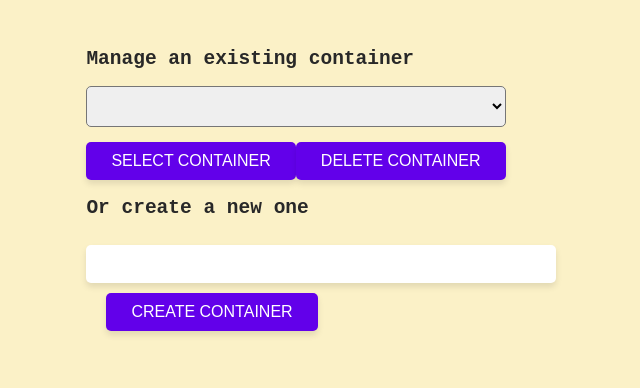
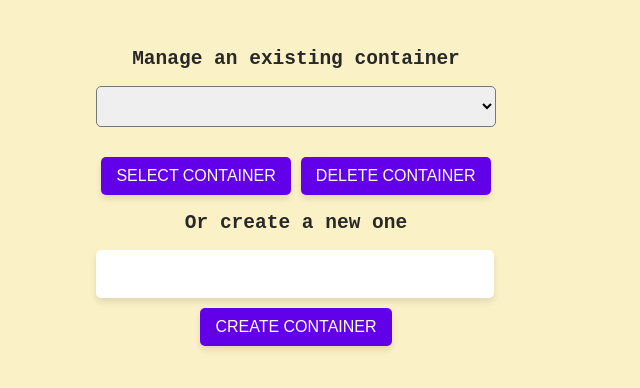
Before and after one commit to andmikael/FileManagerV2, an Angular app in the folder src/main/frontend/: page /containers in a window 1280 px wide. Shown: the top 388 px of the page, without its empty margins (344-984 px from the left). Built offline with nearby package versions, Linux system fonts and the light colour scheme.

Commit message:
added styling to containers page

```diff
--- a/src/main/frontend/src/app/containers/containers.component.css
+++ b/src/main/frontend/src/app/containers/containers.component.css
@@ -2,13 +2,20 @@ button {
     background-color: #6200ea;
     color: #fff;
     border: none;
-    padding: 10px 25px;
+    padding: 10px 15px;
     font-size: 16px;
+    margin: 0px 5px;
     text-transform: uppercase;
     border-radius: 5px;
     box-shadow: 0 4px 6px rgba(0, 0, 0, 0.1);
     cursor: pointer;
     transition: all 0.3s ease;
+}
+
+h2 {
+    display: flex;
+    justify-content: center;
+    align-items: center;
 }
 
  button.hover {
@@ -25,9 +32,12 @@ select {
 }
 
 #cont-name {
-    width: 100%;
+    display: flex;
+    justify-content: center;
+    align-items: center;
+    width: 92%;
     font-size: 16px;
-    padding: 10px 25px;
+    padding: 15px 15px;
     margin: 10px 0px;
     border: none;
     border-radius: 5px;
@@ -36,9 +46,13 @@ select {
 
 #dropdown {
     width: 100%;
+    display: flex;
+    justify-content: center;
+    align-items: center;
 }
 
-#create-button {
+.button-row {
+    display: flex;
     justify-content: center;
-    margin: 0px 20px;
+    align-items: center;
 }
--- a/src/main/frontend/src/app/containers/containers.component.html
+++ b/src/main/frontend/src/app/containers/containers.component.html
@@ -23,10 +23,14 @@
 		<!--<form id ="container-creator" method="POST" enctype="text/plain" th:action="@{/createContainer}">-->
         <form id ="container-creator" method="POST" enctype="text/plain">
 			<div>
-				<input type="text" id="cont-name" name="container-name"><br>
-				<button type="submit" id="create-button" name="create-button">
-					Create container
-				</button>
+                <div class="input-row">
+                    <input type="text" id="cont-name" name="container-name">
+                </div>
+                <div class="button-row">
+                    <button type="submit" id="create-button" name="create-button">
+                        Create container
+                    </button>
+                </div>
 			</div>
 		</form>
 	</div>
--- a/src/main/frontend/src/app/login/login-form/login-form.component.css
+++ b/src/main/frontend/src/app/login/login-form/login-form.component.css
@@ -21,13 +21,14 @@ button {
     display: flex;
     justify-content: center;
     align-items: center;
-    width: 20rem;
+    flex: 1;
     font-size: 16px;
     padding: 15px 15px;
     margin: 10px 0px;
     border: none;
     border-radius: 5px;
     box-shadow: 0 4px 6px rgba(0, 0, 0, 0.1);
+    width: 92%;
 }
 
 .button-row {
```
